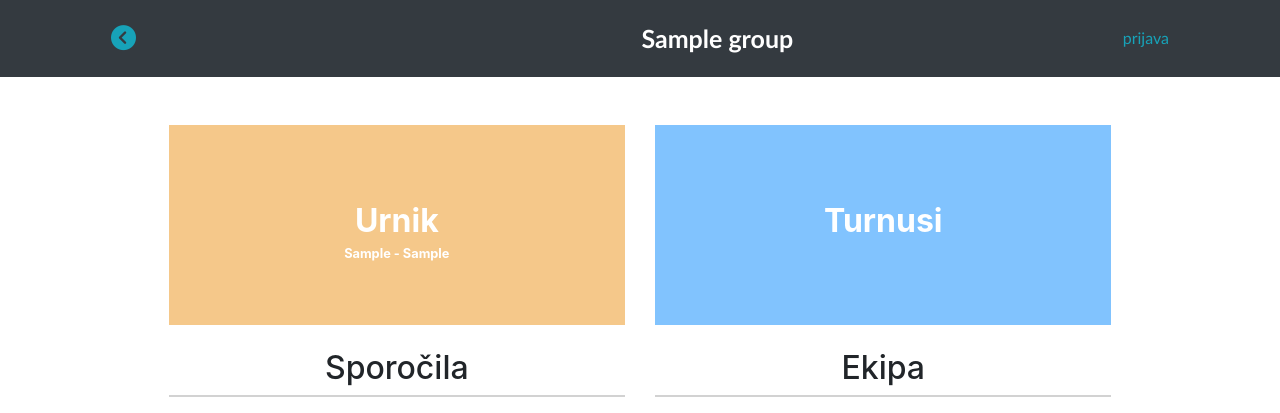
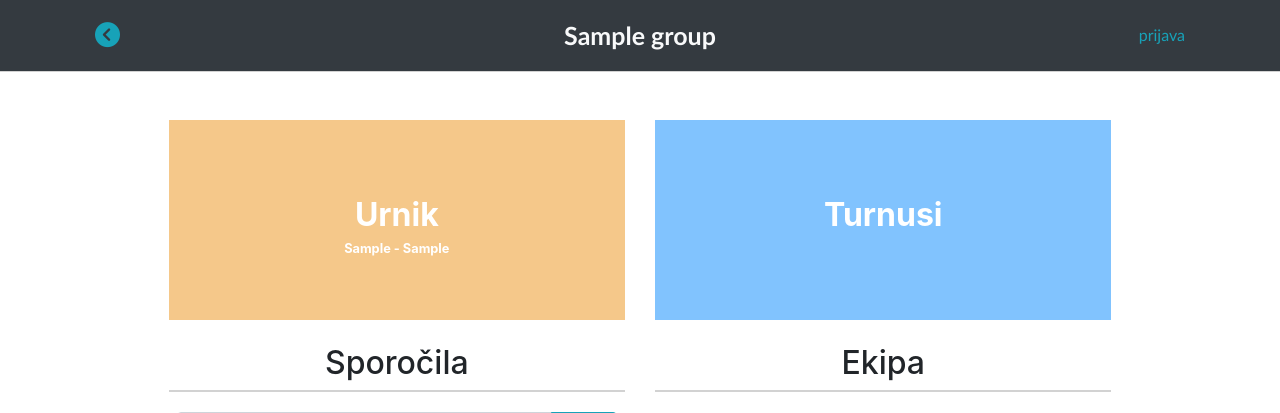
Before and after one commit to irtgal/horar, a Django app: template administrator/templates/group_administrator.html in a window 1280 px wide. Shown: the top 413 px of the page. Run offline with Django 3.2, Linux system fonts and the light colour scheme; data comes from the database, SQL or seed files in the repository; both versions use the stored data as it was after the commit; the template is opened without the code that fills it: values that come from a table or form of the project are taken from there, most other values are stand-ins (such as "Sample title", 1, 10 or a date in 2020); parts of the project's set-up code (start-up, migrations or seed data) failed here and were passed over; some libraries are stand-ins or nearby versions.

Commit message:
skupen navbar

```diff
--- a/administrator/templates/group_administrator.html
+++ b/administrator/templates/group_administrator.html
@@ -26,7 +26,7 @@
 </head>
 
 <body>
-  {% include 'navbar_administrator.html' %}
+  {% include 'navbar.html' %}
 
 <div id="div-body" class="mt-0">
   {% csrf_token %}
--- a/administrator/templates/navbar_administrator.html
+++ /dev/null
@@ -1,25 +0,0 @@
-<nav class="navbar navbar-expand-md navbar-fixed-top bg-dark main-nav" style="bord qer-bottom: 1px #d2d2d2 solid">
-    <div class="container">
-      <div id="flex-nav">
-
-        <div class="nav-back">
-        <a class="nav-link-info nav-link text-25" onclick="history.back()"><i class="fas fa-chevron-circle-left text-info m-0 hoverable"></i></a>
-        </div>
-
-      <div class="title">
-        {% if group %}
-         <a class="nav-link text-white text-25" href="/administrator/{{ group.id }}"><strong>{{ group }}</strong></a>
-         {% else %}
-         <a class="nav-link text-white text-25" href="/doma/"><strong>&Scaron;ihti</strong></a>
-         {% endif %}
-      </div>
-         {% if user.is_authenticated %}
-      <div class="profile">
-          <a class="nav-link text-info text-right" href="/urniki/uporabnik/"><i class="fas fa-user"></i></a>
-         {% else %}
-          <a href="/urniki/prijava" class="nav-link text-info">prijava</a>
-      </div>
-        {% endif %}
-      </div>
-    </div>
-</nav>
--- a/administrator/templates/timetable_extra_administrator.html
+++ b/administrator/templates/timetable_extra_administrator.html
@@ -82,7 +82,7 @@
             {% endfor %}
 
           <div class="col-sm-12 turnus-picker-el bg-success mb-0" data-id="">
-            <a class="p-2"><strong>Ustvari nov urnik<i class="fa fa-plus pl-2" aria-hidden="true"></i></strong></a>
+            <a class="p-2"><strong>Prazen urnik<i class="fa fa-plus pl-2" aria-hidden="true"></i></strong></a>
           </div>
 
         </div>
--- a/administrator/templates/timetable_index_administrator.html
+++ b/administrator/templates/timetable_index_administrator.html
@@ -29,7 +29,7 @@
 </head>
 
 <body>
-    {% include 'navbar_administrator.html' %}
+    {% include 'navbar.html' %}
 
 <div id="div-body">
 	<input type="hidden" id="url" value="/administrator/{{ group.id }}/urnik/" />
--- a/administrator/turnusi/templates/turnusi_administrator.html
+++ b/administrator/turnusi/templates/turnusi_administrator.html
@@ -23,7 +23,7 @@
 </head>
 
 <body>
-    {% include 'navbar_administrator.html' %}
+    {% include 'navbar.html' %}
 
 <div id="div-body">
 	<input type="hidden" id="url" />
--- a/administrator/turnusi/templatetags/custom_tags.py
+++ b/administrator/turnusi/templatetags/custom_tags.py
@@ -6,3 +6,8 @@ register = template.Library()
 def find_turnusshifts(d, turnus_id):
 	turnus = Turnus.objects.get(id=turnus_id)
 	return TurnusShift.objects.filter(day=d, turnus=turnus).order_by("start")
+
+
+@register.filter(name='module_is')
+def module_is(url, module):
+    return url.split("/")[1] == module
--- a/timetables/static/timetables.css
+++ b/timetables/static/timetables.css
@@ -37,6 +37,9 @@
   filter: brightness(0.6);
 }
 .profile .fa-user {
+  font-size: 20px;
+}
+.text-20 {
   font-size: 20px;
 }
 .text-25{
--- a/timetables/templates/navbar.html
+++ b/timetables/templates/navbar.html
@@ -1,23 +1,43 @@
-<nav class="navbar navbar-expand-md navbar-fixed-top bg-light main-nav" style="border-bottom: 1px #d2d2d2 solid">
+{% load custom_tags %}
+
+<nav class="navbar navbar-expand-md navbar-fixed-top bg-dark main-nav" style="border-bottom: 1px #d2d2d2 solid">
     <div class="container">
       <div id="flex-nav">
 
         <div class="nav-back">
-        <a class="nav-link-info nav-link text-25" onclick="history.back()"><i class="fas fa-chevron-circle-left text-info m-0"></i></a>
+        <a class="nav-link-info nav-link text-25 p-0" onclick="history.back()">
+          <i class="fas fa-chevron-circle-left text-info m-0"></i>
+        </a>
         </div>
 
       <div class="title">
         {% if group %}
-         <a class="nav-link text-dark text-25" href="/urniki/{{ group.id }}"><strong>{{ group }}</strong></a>
+
+          {% if request.path|module_is:"urniki" %}
+            <a class="nav-link text-light text-25" href="/urniki/{{ group.id }}">
+          {% else %}
+            <a class="nav-link text-light text-25" href="/administrator/{{ group.id }}">
+          {% endif %}
+
+          <strong>{{ group }}</strong>
+         </a>
          {% else %}
-         <a class="nav-link text-dark text-25" href="/doma/"><strong>&Scaron;ihti</strong></a>
+         <a class="nav-link text-light text-25" href="/doma/"><strong>&Scaron;ihti</strong></a>
          {% endif %}
       </div>
       <div class="profile">
          {% if user.is_authenticated %}
-          <a class="nav-link text-info text-right" href="/urniki/uporabnik/"><i class="fas fa-user"></i></a>
+          <a class="nav-link text-info text-right p-0" href="/urniki/uporabnik/">
+
+          {% if request.path|module_is:"urniki" %}
+              <i class="fas fa-user"></i>
+          {% else %}
+              <i class="fas fa-user-shield text-20"></i>
+          {% endif %}
+
+          </a>
          {% else %}
-          <a href="/urniki/prijava" class="nav-link text-info text-right">prijava</a>
+          <a href="/urniki/prijava" class="nav-link text-info text-right p-0">prijava</a>
         {% endif %}
       </div>
 
--- a/timetables/templates/profile.html
+++ b/timetables/templates/profile.html
@@ -45,7 +45,7 @@
 
     <div class="col-sm-9">
 {% if groups %}
-	<h5 class="text-center  text-muted">Skupine</h5>
+	<h5 class="text-center text-muted">Skupine</h5>
 {% endif %}
 
 {% for group in groups %}
```
Also changed, not shown: db.sqlite3.
